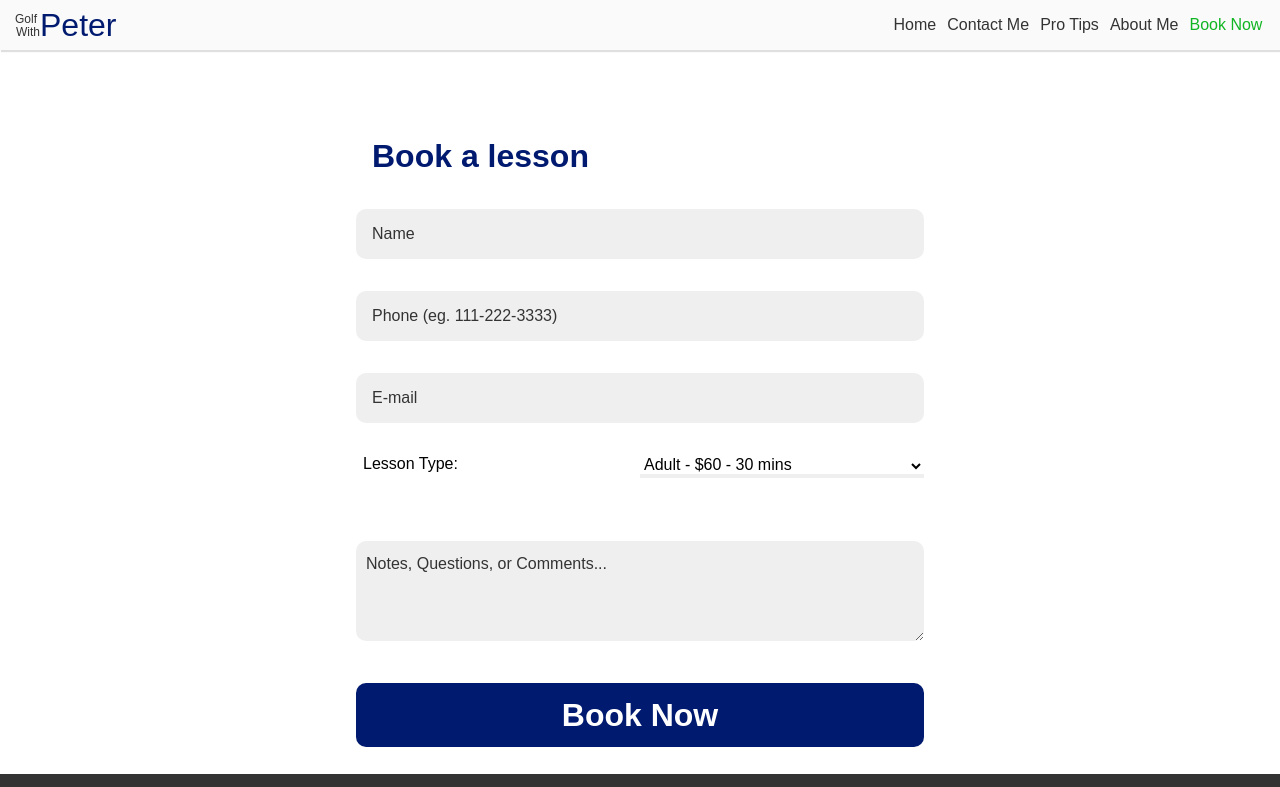
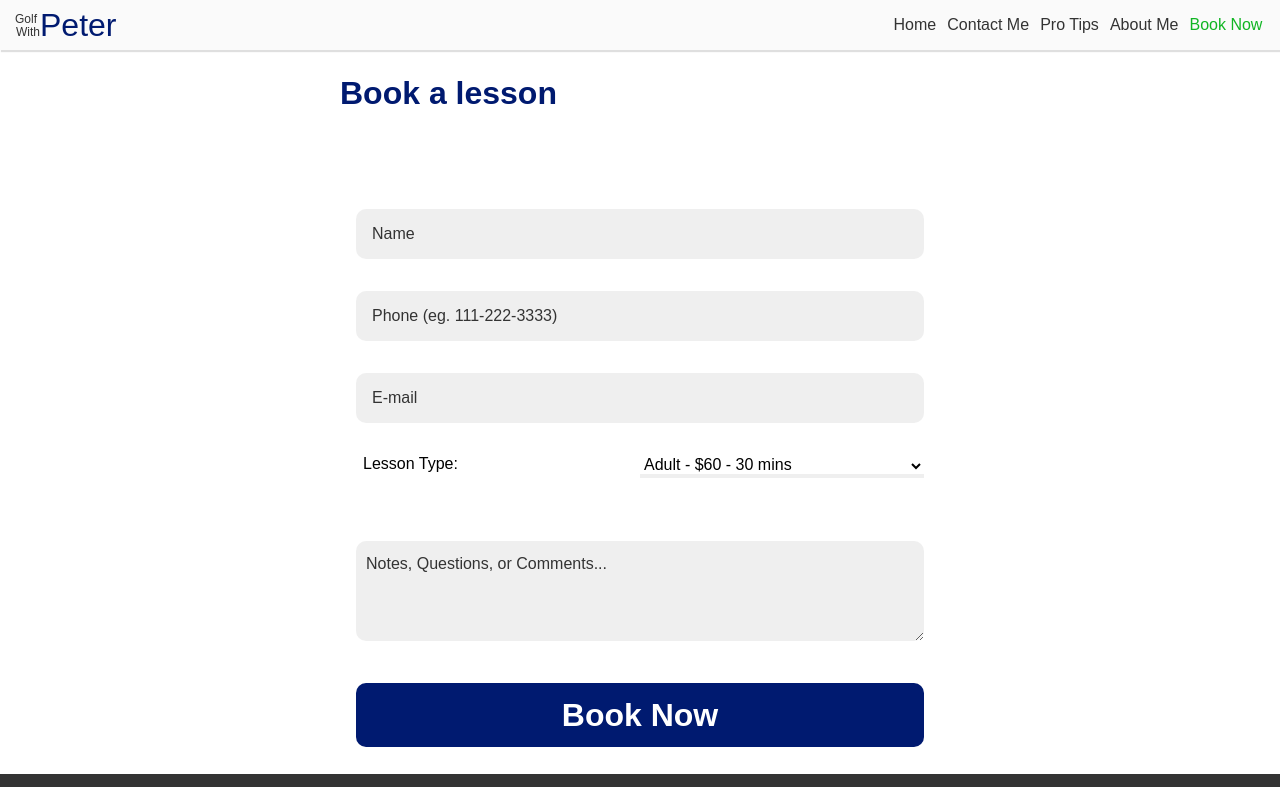
Before and after one commit to aliandor/golfwithpetersite, a Gatsby site: page /form in a window 1280 px wide. Shown: the top 787 px of the page. Built offline with nearby package versions, Linux system fonts and the light colour scheme; Gatsby itself is replaced by a stand-in of ours.

Commit message:
Update form.js

```diff
--- a/src/components/forms/form.js
+++ b/src/components/forms/form.js
@@ -102,10 +102,10 @@ const Top = styled.div`
   height: 100px;
   width: 100%;
   display: flex;
-  padding: 0 1rem;
+/*  padding: 0 1rem;
   flex-flow: row nowrap;
   align-items: flex-end;
-  justify-content: space-between;
+  justify-content: space-between; */
   h1 {
   font-size: 2rem;
     color: #001a70;
@@ -123,7 +123,7 @@ const Top = styled.div`
     transform: translateX(-46px) translateY(26px);
   }
   @media (min-width: 360px) {
-    padding: 0 2rem;
+//     padding: 0 2rem;
   }
 `
 
```
